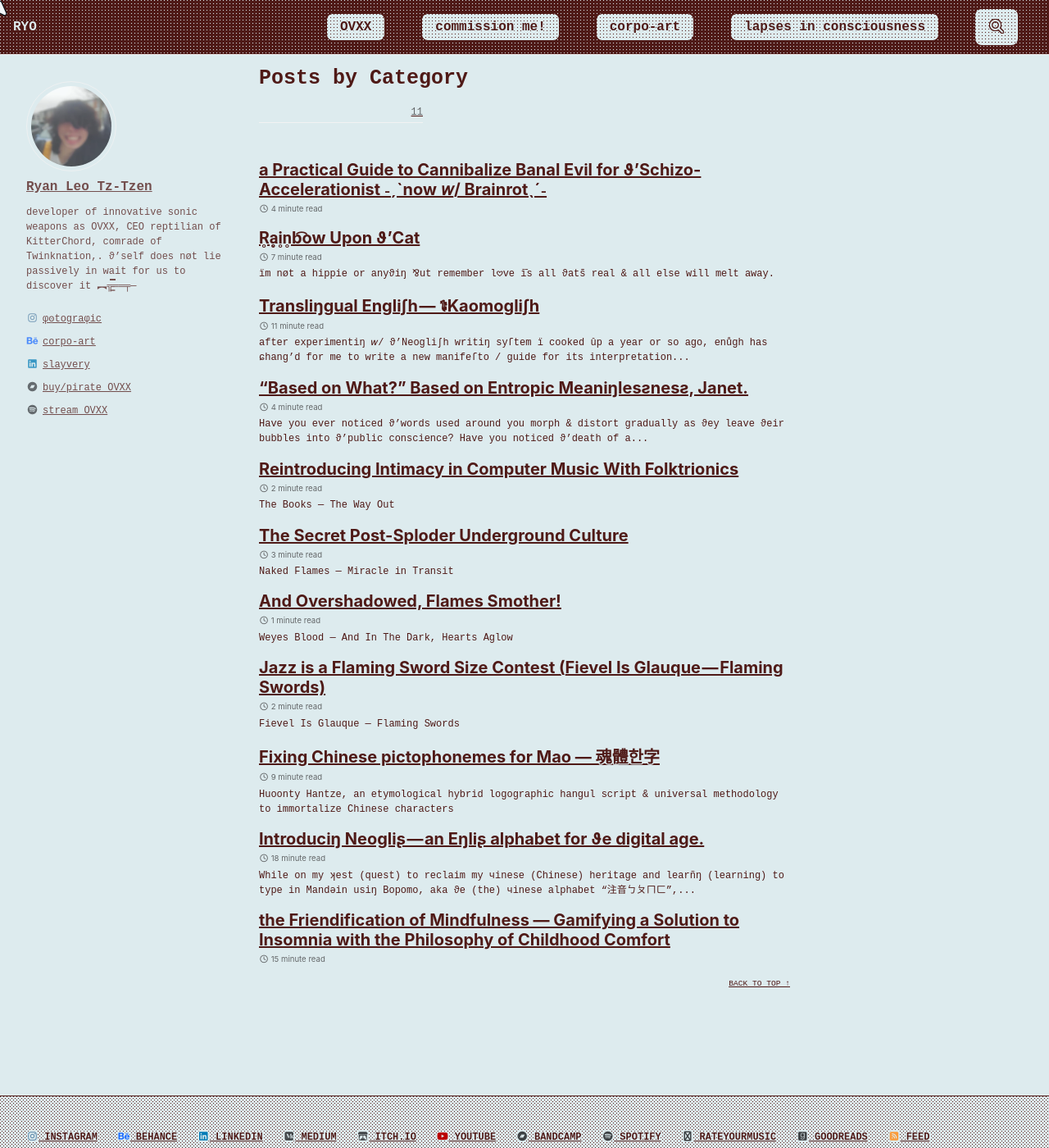
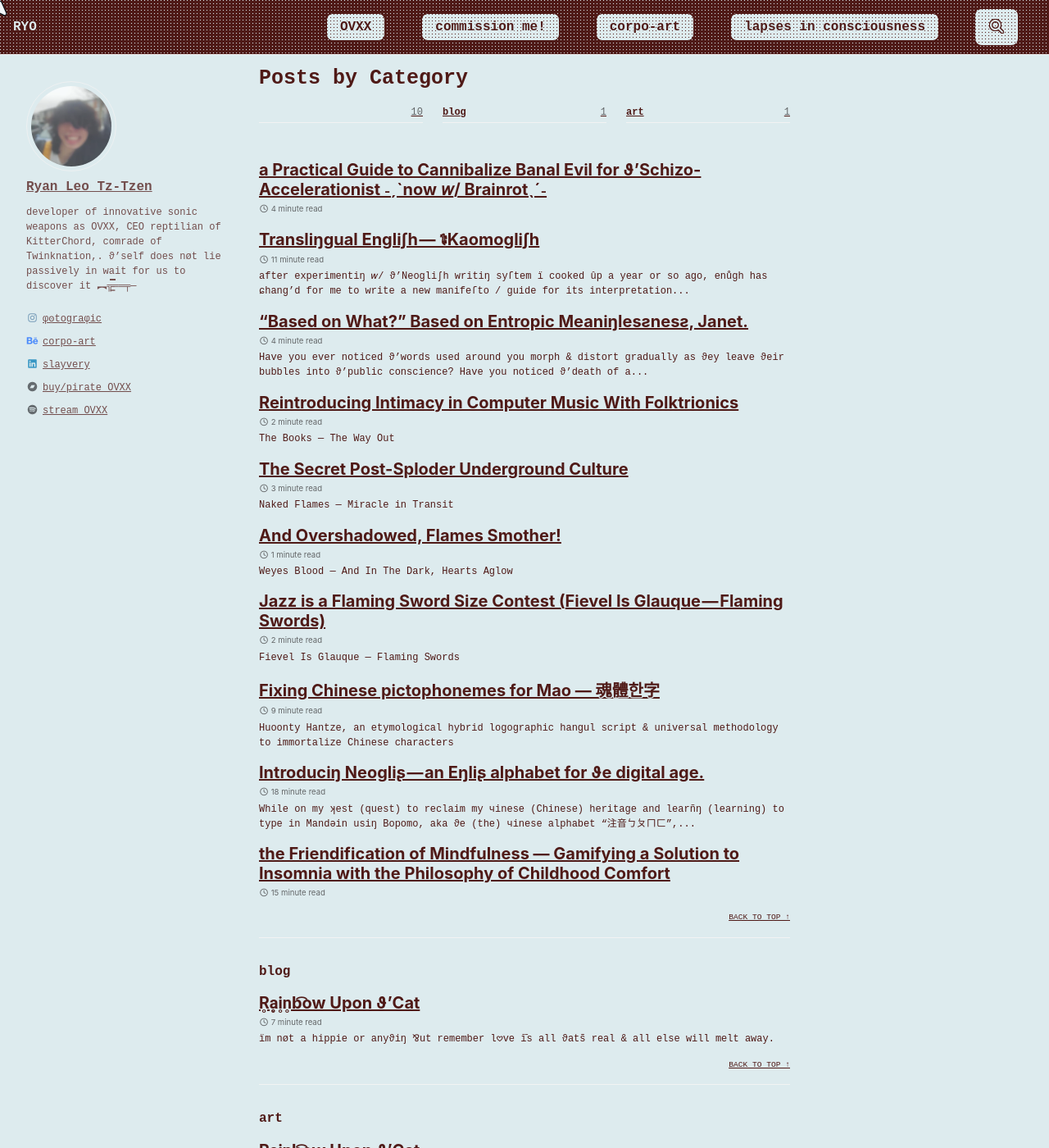
Before and after one commit to cryotato/cryotato.github.io, a Jekyll site: the page built from _pages/category-archive.md, in a window 1280 px wide and 1400 px high. Shown: the whole window at 82% size. Built offline with Jekyll 4.4.1, drawn with Linux system fonts in a browser that asks for light colours; cached includes are drawn as plain includes; some of the changed text lies outside the part shown.

Commit message:
Update 2024-08-15-rainbow.md

```diff
--- a/_posts/2024-08-15-rainbow.md
+++ b/_posts/2024-08-15-rainbow.md
@@ -2,8 +2,8 @@
 title: "R̥̥ḁ̥̥̥i̥̥n̥b͡ow Upon ϑ’Cat"
 date: 2024-08-15T13:01:11.083+0000
 last_modified_at: 2024-10-26T15:16:54.365+0000
-categories: [""]
-tags: ["vexillology","politics"]
+categories: ["blog", "art"]
+tags: ["vexillology","politics", "design"]
 toc: true
 toc_label: "ϑawts"
 toc_icon: "brain"  # corresponding Font Awesome icon name (without fa prefix)
```
